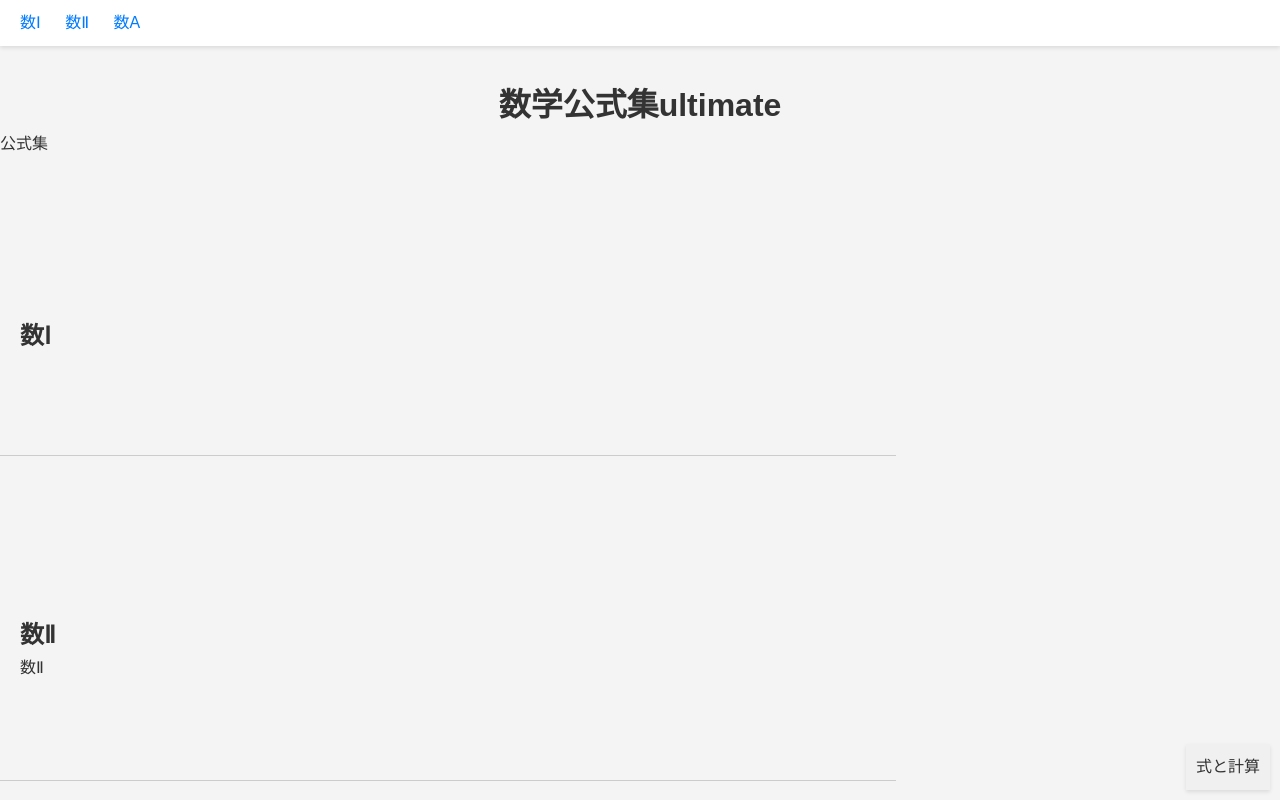
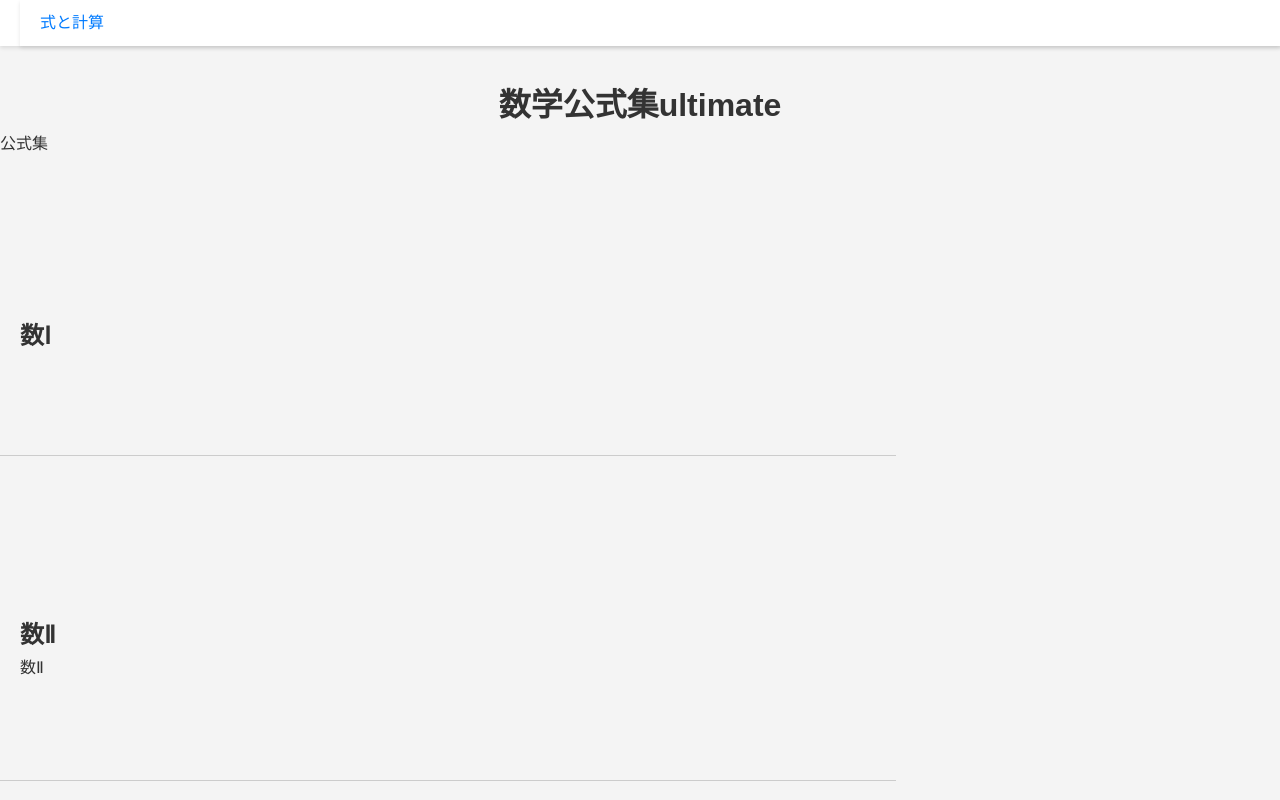
Before and after one commit to Nosuke314/Nosuke314.github.io, a plain HTML site: page index.html in a window 1280 px wide. Shown: the top 800 px of the page. Drawn offline with Linux system fonts and the light colour scheme; a web font is replaced by a local one.

Commit message:
Update index.html

```diff
--- a/index.html
+++ b/index.html
@@ -70,7 +70,7 @@
 
     <section id="section1">
         <h2>数Ⅰ</h2>
-        <div class="fixed-link">
+        <div class=menu a">
         <a href="page1.html">式と計算</a>
         </div>
     </section>
```
